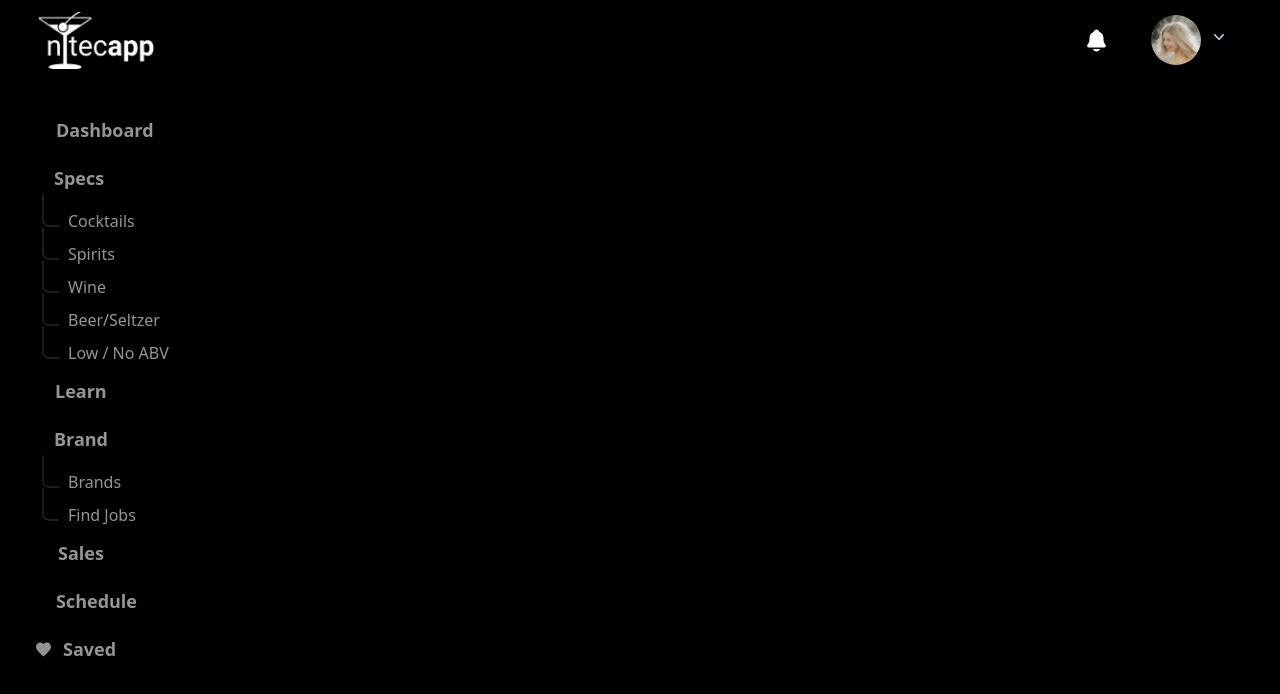
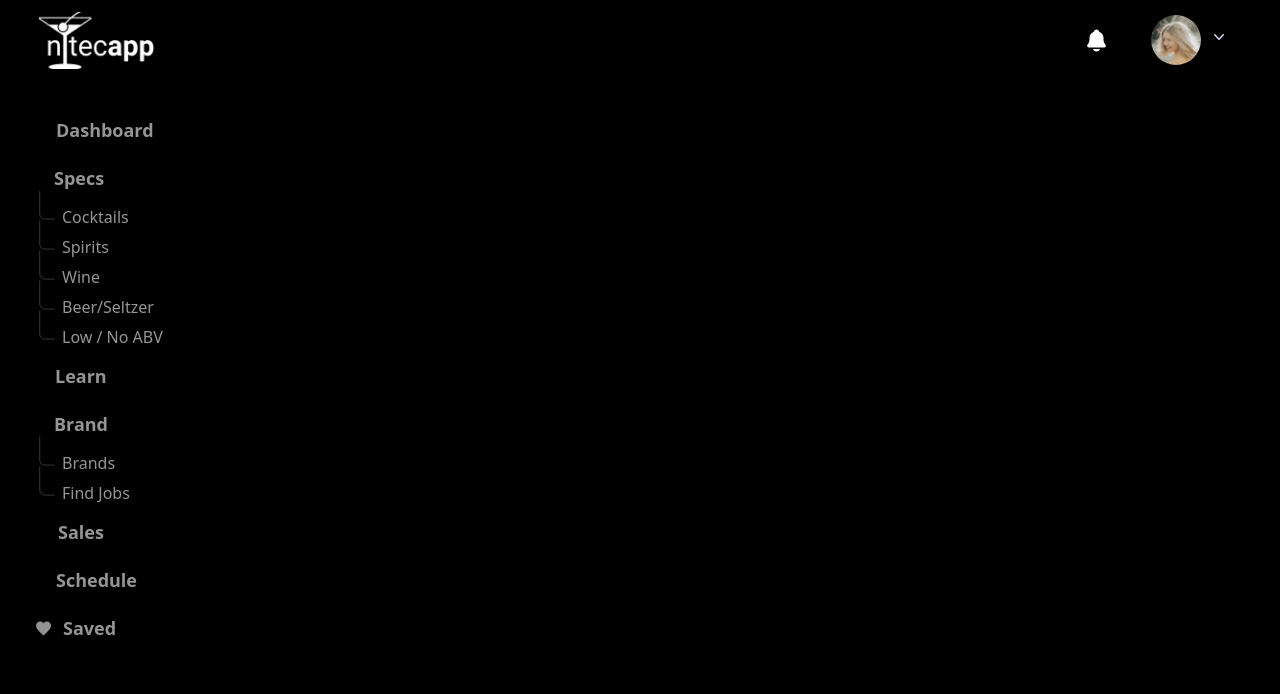
Before and after one commit to ShilpagyaS/Dev-nitecapp-frontend, a Next.js app: page / in a window 1280 px wide. Shown: the top 694 px of the page. Built offline with nearby package versions, Linux system fonts and the light colour scheme.

Commit message:
sidebar fix

```diff
--- a/src/components/SIdebar/index.js
+++ b/src/components/SIdebar/index.js
@@ -17,9 +17,8 @@ function SideBar({ category, subcategory }) {
                 {MenuIcon(option.name, option.id === category)}
                 <Link
                   href={`/${option.id}/`}
-                  className={`${
-                    option.id == category ? "text-[#F19B6C]" : "text-[#959595]"
-                  } text-[18px] leading-6 font-semibold `}
+                  className={`${option.id == category ? "text-[#F19B6C]" : "text-[#959595]"
+                    } text-[18px] leading-6 font-semibold `}
                 >
                   {option.name}
                 </Link>
@@ -28,13 +27,13 @@ function SideBar({ category, subcategory }) {
                 {option.subOptions.map((subOption, i) => {
                   return (
                     <div
-                      className="w-[139px] mt- flex items-baseline py-[6px]"
+                      className="w-[139px] mt- flex items-baseline py-[6px] relative"
                       key={i}
                     >
                       <svg
                         width="18"
-                        height="33"
-                        className="-mt-[14px]"
+                        height="30"
+                        className=" absolute -top-3 -left-1"
                         viewBox="0 0 18 33"
                         fill="none"
                         xmlns="http://www.w3.org/2000/svg"
@@ -48,11 +47,10 @@ function SideBar({ category, subcategory }) {
 
                       <Link
                         href={`/${option.id}/${subOption.id}`}
-                        className={`${
-                          subOption.id == subcategory
-                            ? "text-[#F19B6C]"
-                            : "text-[#959595]"
-                        } text-[16px] leading-none ml-2`}
+                        className={`${subOption.id == subcategory
+                          ? "text-[#F19B6C]"
+                          : "text-[#959595]"
+                          } text-[16px] leading-none ml-5 py-[1px]  `}
                       >
                         {subOption.name}
                       </Link>
```
